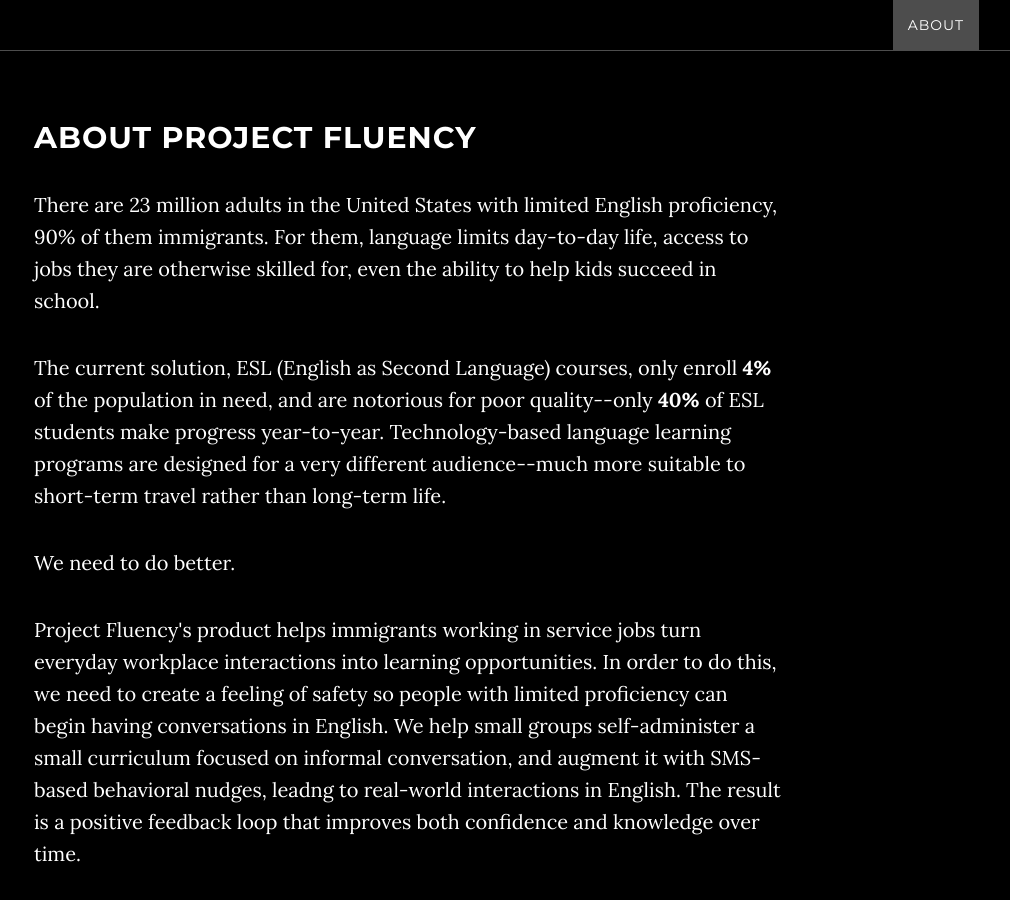
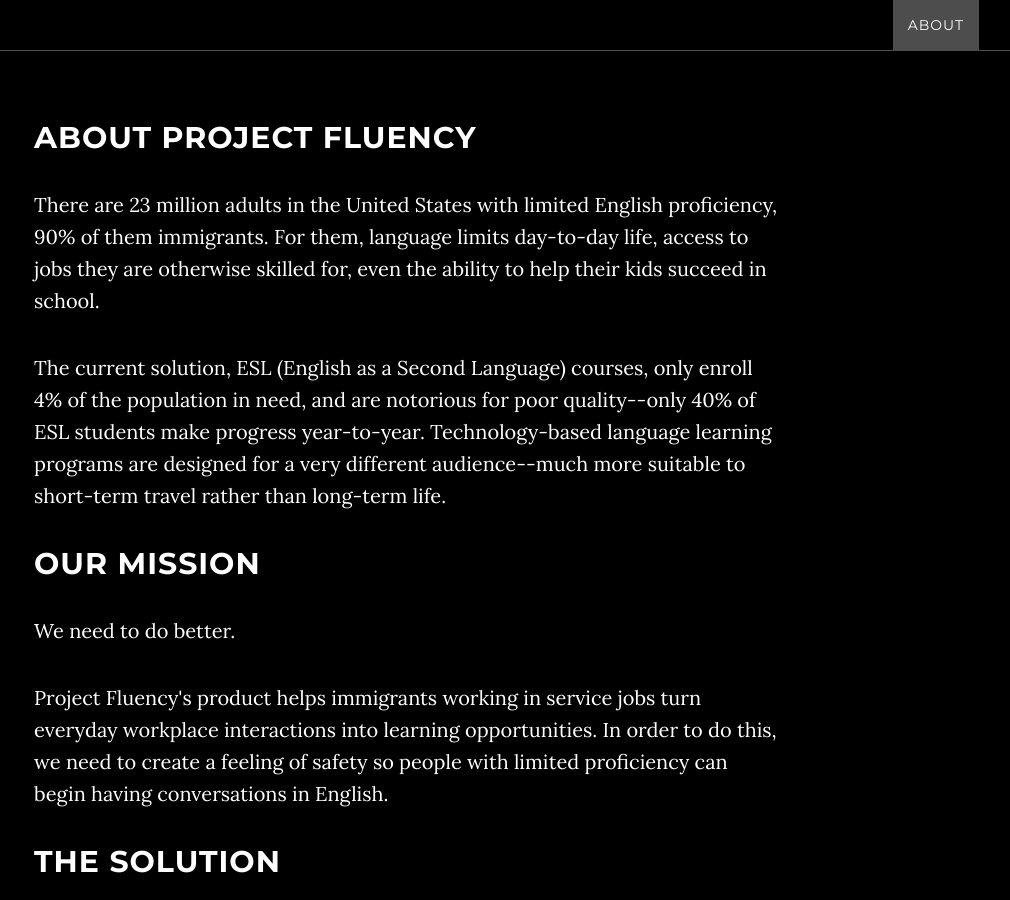
Before and after one commit to mayasussman/ProjectFluency.github.io, a Jekyll site: the page built from index.html, in a window 1280 px wide and 900 px high, scrolled down 979 px. Shown: the whole window, without its empty margins (231-1241 px from the left). Built offline with Jekyll 4.4.1, drawn with Linux system fonts in a browser that asks for light colours; some of the changed text lies outside the part shown.

Commit message:
Adding more detailed About content.

```diff
--- a/_includes/about.html
+++ b/_includes/about.html
@@ -3,13 +3,34 @@
         <div class="row">
             <div class="col-lg-8 col-lg-offset-2">
                 <h2>About Project Fluency</h2>
-                <p> There are 23 million adults in the United States with limited English proficiency, 90% of them immigrants. For them, language limits day-to-day life, access to jobs they are otherwise skilled for, even the ability to help kids succeed in school. </p>
+                <p> There are 23 million adults in the United States with limited English proficiency, 90% of them immigrants. For them, language limits day-to-day life, access to jobs they are otherwise skilled for, even the ability to help their kids succeed in school.  </p>
 
-                <p> The current solution, ESL (English as Second Language) courses, only enroll <strong>4%</strong> of the population in need, and are notorious for poor quality--only <strong>40%</strong> of ESL students make progress year-to-year. Technology-based language learning programs are designed for a very different audience--much more suitable to short-term travel rather than long-term life. </p>
+                <p> The current solution, ESL (English as a Second Language) courses, only enroll 4% of the population in need, and are notorious for poor quality--only 40% of ESL students make progress year-to-year. Technology-based language learning programs are designed for a very different audience--much more suitable to short-term travel rather than long-term life. </p>
+
+                <h2>Our Mission</h2>
 
                 <p> We need to do better. </p>
+                <p> Project Fluency's product helps immigrants working in service jobs turn everyday workplace interactions into learning opportunities. In order to do this, we need to create a feeling of safety so people with limited proficiency can begin having conversations in English. </p>
 
-                <p> Project Fluency's product helps immigrants working in service jobs turn everyday workplace interactions into learning opportunities. In order to do this, we need to create a feeling of safety so people with limited proficiency can begin having conversations in English. We help small groups self-administer a small curriculum focused on informal conversation, and augment it with SMS-based behavioral nudges, leadng to real-world interactions in English. The result is a positive feedback loop that improves both confidence and knowledge over time. </p>
+                <h2>The Solution</h2>
+
+                <p> We help small groups self-administer a briefsmall curriculum focused on informal conversation, and augment it with SMS-based behavioral nudges, leading to real-world interactions in English. The result is a positive feedback loop that improves both confidence and proficiencyknowledge over time. </p>
+
+                <div class="row">
+                    <div class="col-lg-4 tcenter">
+                        <img src="/img/Video.svg"> </img> <br/>
+                        A suite of videos to help groups practice in safe settings
+                    </div>
+                    <div class="col-lg-4 tcenter">
+                        <img src="/img/Nudges.svg"> </img> <br/>
+                        Daily nudges to encourage practice in the real world
+                    </div>
+                    <div class="col-lg-4 tcenter">
+                        <img src="img/Chatbot.svg"> </img> <br/>
+                        Chatbot for content delivery and sustained engagement
+                    </div>
+                </div>
+
 
 
             </div>
--- a/_includes/css/grayscale.css
+++ b/_includes/css/grayscale.css
@@ -145,6 +145,10 @@ a:focus {
     background-size: cover;
     -o-background-size: cover;
 }
+.tcenter {
+    text-align: center;
+}
+
 
 .intro .intro-body {
     display: table-cell;
@@ -256,7 +260,7 @@ a:focus {
     width: 100%;
     padding: 50px 0;
     color: #111;
-    background: url(/img/downloads-bg.jpg) no-repeat center center scroll;
+    background: url(/img/AllTheProtos.jpg) no-repeat center center scroll;
     background-color: {{ site.color.primary-dark }};
     -webkit-background-size: cover;
     -moz-background-size: cover;
```
Also changed, not shown: _layouts/style.css (line endings or trailing spaces), img/AllTheProtos.jpg (renamed from img/downloads-bg.jpg), img/Chatbot.svg (added), img/Nudges.svg (added), img/Video.svg (added).
